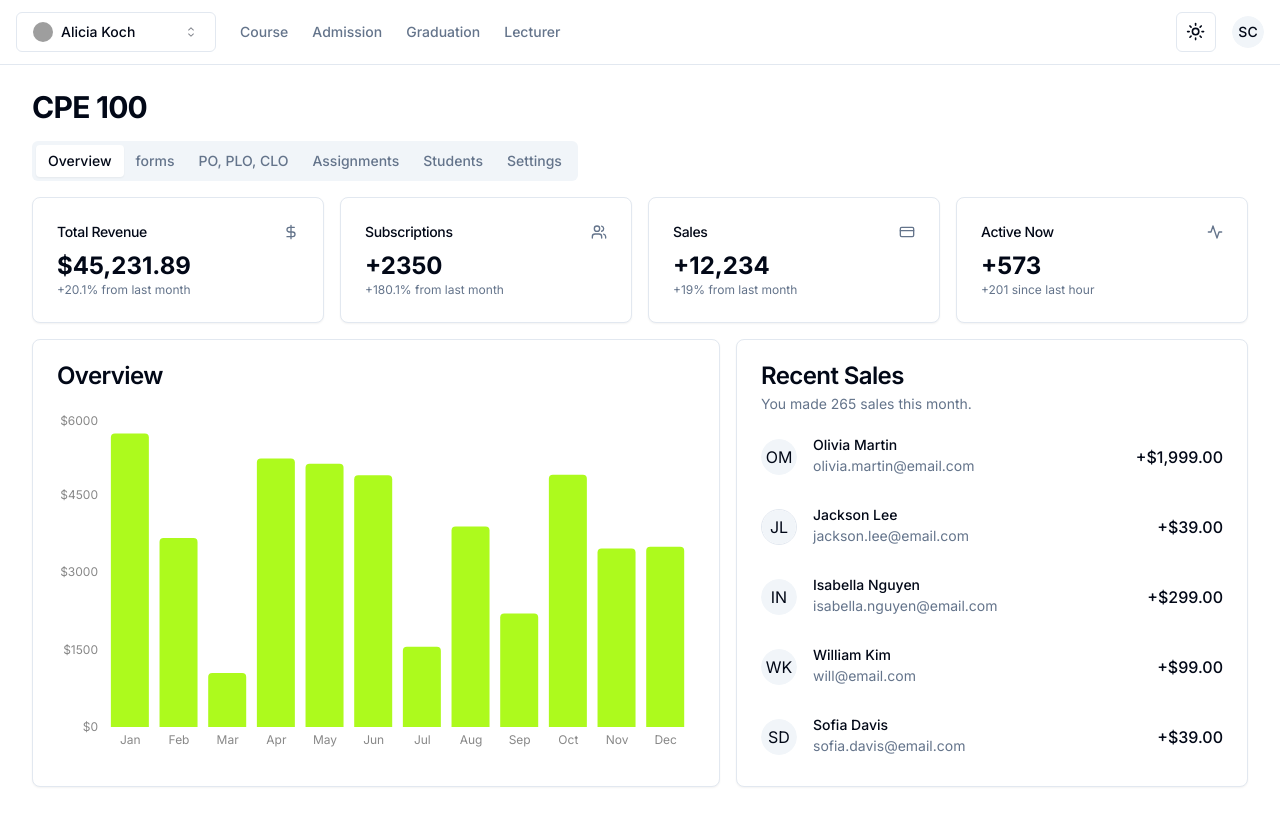
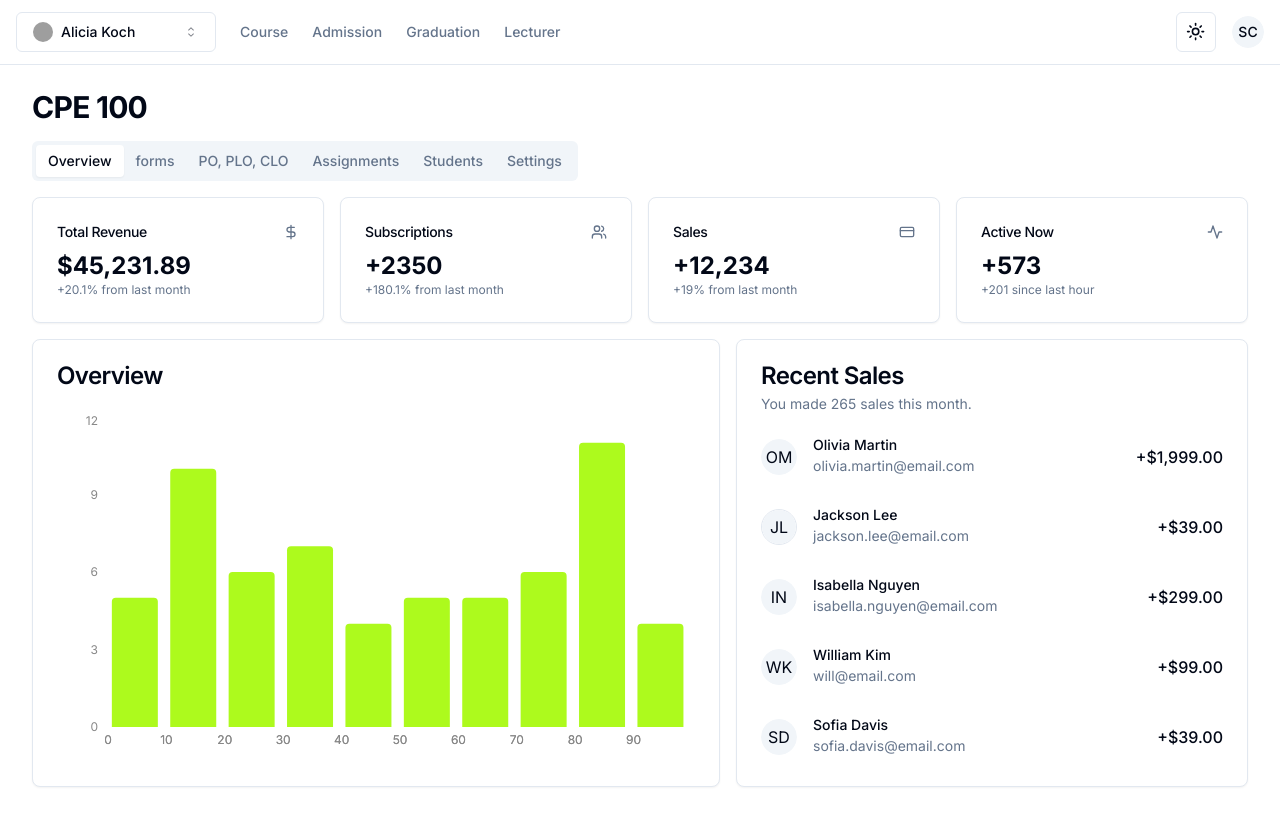
Before and after one commit to team-inu/inu-garden, a Next.js app: page /homepage in a window 1280 px wide. Built offline with nearby package versions, Linux system fonts and the light colour scheme; grey boxes are pictures that could not be loaded.

Commit message:
feat: add estimate graph

```diff
--- a/components/overview.tsx
+++ b/components/overview.tsx
@@ -4,52 +4,44 @@ import { Bar, BarChart, ResponsiveContainer, XAxis, YAxis } from "recharts";
 
 const data = [
   {
-    name: "Jan",
-    total: Math.floor(Math.random() * 5000) + 1000,
+    name: "0",
+    total: 5,
   },
   {
-    name: "Feb",
-    total: Math.floor(Math.random() * 5000) + 1000,
+    name: "10",
+    total: 10,
   },
   {
-    name: "Mar",
-    total: Math.floor(Math.random() * 5000) + 1000,
+    name: "20",
+    total: 6,
   },
   {
-    name: "Apr",
-    total: Math.floor(Math.random() * 5000) + 1000,
+    name: "30",
+    total: 7,
   },
   {
-    name: "May",
-    total: Math.floor(Math.random() * 5000) + 1000,
+    name: "40",
+    total: 4,
   },
   {
-    name: "Jun",
-    total: Math.floor(Math.random() * 5000) + 1000,
+    name: "50",
+    total: 5,
   },
   {
-    name: "Jul",
-    total: Math.floor(Math.random() * 5000) + 1000,
+    name: "60",
+    total: 5,
   },
   {
-    name: "Aug",
-    total: Math.floor(Math.random() * 5000) + 1000,
+    name: "70",
+    total: 6,
   },
   {
-    name: "Sep",
-    total: Math.floor(Math.random() * 5000) + 1000,
+    name: "80",
+    total: 11,
   },
   {
-    name: "Oct",
-    total: Math.floor(Math.random() * 5000) + 1000,
-  },
-  {
-    name: "Nov",
-    total: Math.floor(Math.random() * 5000) + 1000,
-  },
-  {
-    name: "Dec",
-    total: Math.floor(Math.random() * 5000) + 1000,
+    name: "90",
+    total: 4,
   },
 ];
 
@@ -59,17 +51,19 @@ export function Overview() {
       <BarChart data={data}>
         <XAxis
           dataKey="name"
+          scale="band"
           stroke="#888888"
           fontSize={12}
           tickLine={false}
           axisLine={false}
         />
+        <XAxis dataKey="name" hide/>
         <YAxis
           stroke="#888888"
           fontSize={12}
           tickLine={false}
           axisLine={false}
-          tickFormatter={(value) => `$${value}`}
+          // tickFormatter={(value) => `$${value}`}
         />
         <Bar dataKey="total" fill="#adfa1d" radius={[4, 4, 0, 0]} />
       </BarChart>
--- /dev/null
+++ b/components/piechart.tsx
@@ -0,0 +1,68 @@
+"use client";
+
+import { Pie, PieChart } from "recharts";
+
+const data01 = [
+  {
+    "name": "Group A",
+    "value": 400
+  },
+  {
+    "name": "Group B",
+    "value": 300
+  },
+  {
+    "name": "Group C",
+    "value": 300
+  },
+  {
+    "name": "Group D",
+    "value": 200
+  },
+  {
+    "name": "Group E",
+    "value": 278
+  },
+  {
+    "name": "Group F",
+    "value": 189
+  }
+];
+const data02 = [
+  {
+    "name": "Group A",
+    "value": 2400
+  },
+  {
+    "name": "Group B",
+    "value": 4567
+  },
+  {
+    "name": "Group C",
+    "value": 1398
+  },
+  {
+    "name": "Group D",
+    "value": 9800
+  },
+  {
+    "name": "Group E",
+    "value": 3908
+  },
+  {
+    "name": "Group F",
+    "value": 4800
+  }
+];
+
+
+
+const PieChartCustom = () => {
+  return ( <>
+  <PieChart width={730} height={250}>
+  <Pie data={data01} dataKey="value" nameKey="name" cx="50%" cy="50%" outerRadius={50} fill="#8884d8" />
+  <Pie data={data02} dataKey="value" nameKey="name" cx="50%" cy="50%" innerRadius={60} outerRadius={80} fill="#82ca9d" label />
+</PieChart></> );
+}
+
+export default PieChartCustom;
--- /dev/null
+++ b/components/radial-bar-chart.tsx
@@ -0,0 +1,85 @@
+"use client";
+
+import {
+  Legend,
+  RadialBar,
+  RadialBarChart,
+  ResponsiveContainer,
+  Tooltip,
+} from "recharts";
+
+const data = [
+  {
+    name: "18-24",
+    uv: 31.47,
+    pv: 2400,
+    fill: "#8884d8",
+  },
+  {
+    name: "25-29",
+    uv: 26.69,
+    pv: 4567,
+    fill: "#83a6ed",
+  },
+  {
+    name: "30-34",
+    uv: -15.69,
+    pv: 1398,
+    fill: "#8dd1e1",
+  },
+  {
+    name: "35-39",
+    uv: 8.22,
+    pv: 9800,
+    fill: "#82ca9d",
+  },
+  {
+    name: "40-49",
+    uv: -8.63,
+    pv: 3908,
+    fill: "#a4de6c",
+  },
+  {
+    name: "50+",
+    uv: -2.63,
+    pv: 4800,
+    fill: "#d0ed57",
+  },
+  {
+    name: "unknow",
+    uv: 6.67,
+    pv: 4800,
+    fill: "#ffc658",
+  },
+];
+
+const RadialBarChartCustom = () => {
+  return (
+    <ResponsiveContainer width="100%" height={300}>
+      <RadialBarChart
+        innerRadius="10%"
+        outerRadius="80%"
+        data={data}
+        startAngle={180}
+        endAngle={0}
+      >
+        <RadialBar
+          label={{ fill: "#666", position: "insideStart" }}
+          background
+          dataKey="uv"
+        />
+        <Legend
+          iconSize={10}
+          width={120}
+          height={200}
+          layout="vertical"
+          verticalAlign="middle"
+          align="right"
+        />
+        <Tooltip />
+      </RadialBarChart>
+    </ResponsiveContainer>
+  );
+};
+
+export default RadialBarChartCustom;
```
